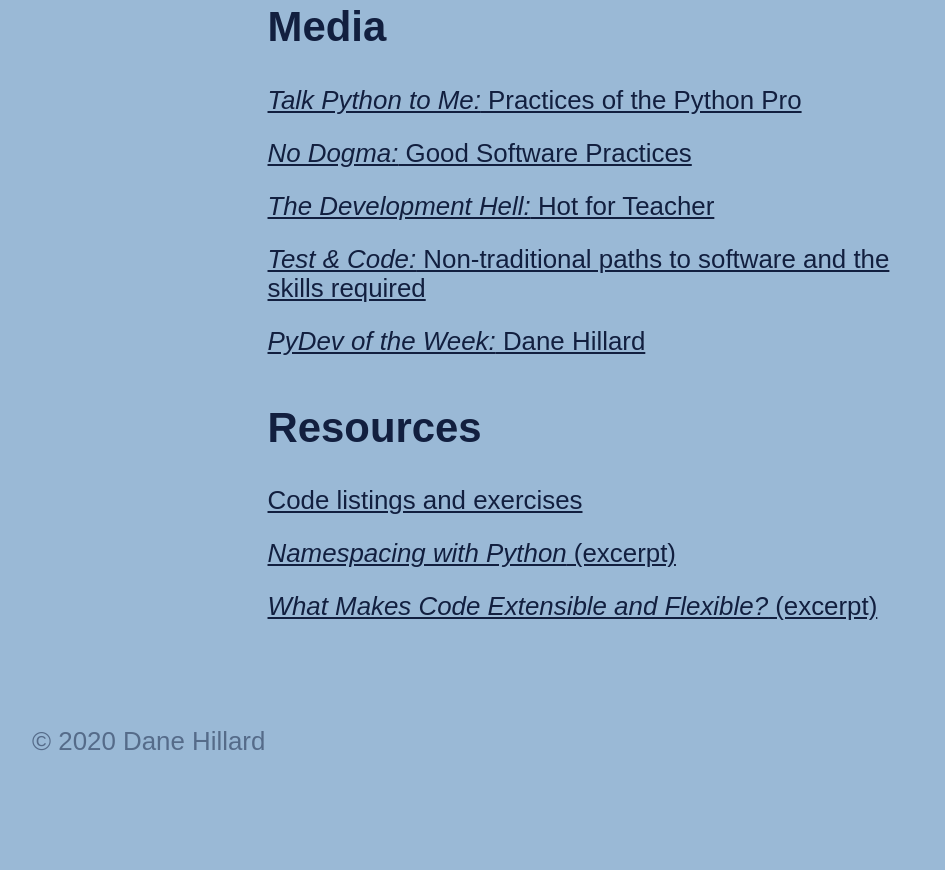
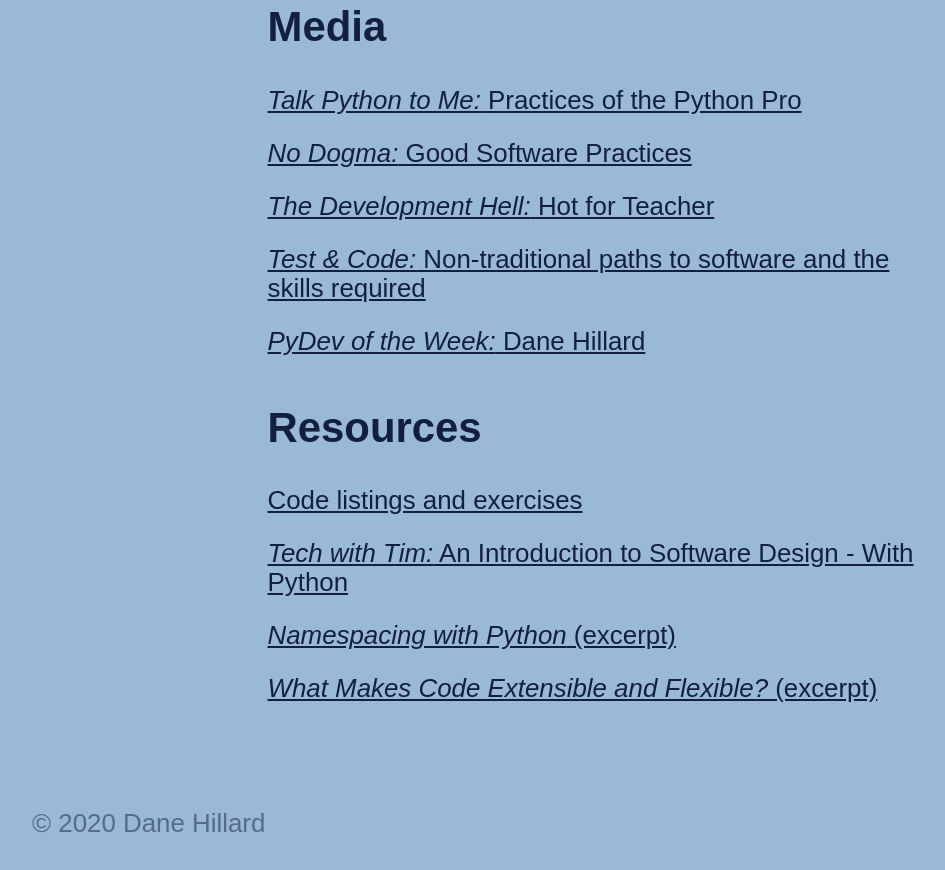
Before and after one commit to daneah/thepythonpro.com, a plain HTML site: page index.html in a window 1280 px wide. Shown: the part 4404-5274 px from the top of the page, without its empty margins (32-977 px from the left). Before the commit the page ends 5224 px from the top, so only its background shows below. Drawn offline with Linux system fonts and the light colour scheme.

Commit message:
Add Tech with Tim video to resources list

```diff
--- a/index.html
+++ b/index.html
@@ -184,6 +184,7 @@
                 <h2 class="heading--medium">Resources</h2>
                 <ul class="list resource-list">
                     <li><a class="link" href="https://github.com/daneah/practices-of-the-python-pro">Code listings and exercises</a></li>
+                    <li><a class="link" href="https://www.youtube.com/watch?v=-njsRb8Tn70"><em>Tech with Tim:</em> An Introduction to Software Design - With Python</a></li>
                     <li><a class="link" href="https://freecontent.manning.com/namespacing-with-python/"><em>Namespacing with Python</em> (excerpt)</a></li>
                     <li><a class="link" href="https://freecontent.manning.com/what-makes-code-extensible-and-flexible/"><em>What Makes Code Extensible and Flexible?</em> (excerpt)</a></li>
                 </ul>
```
